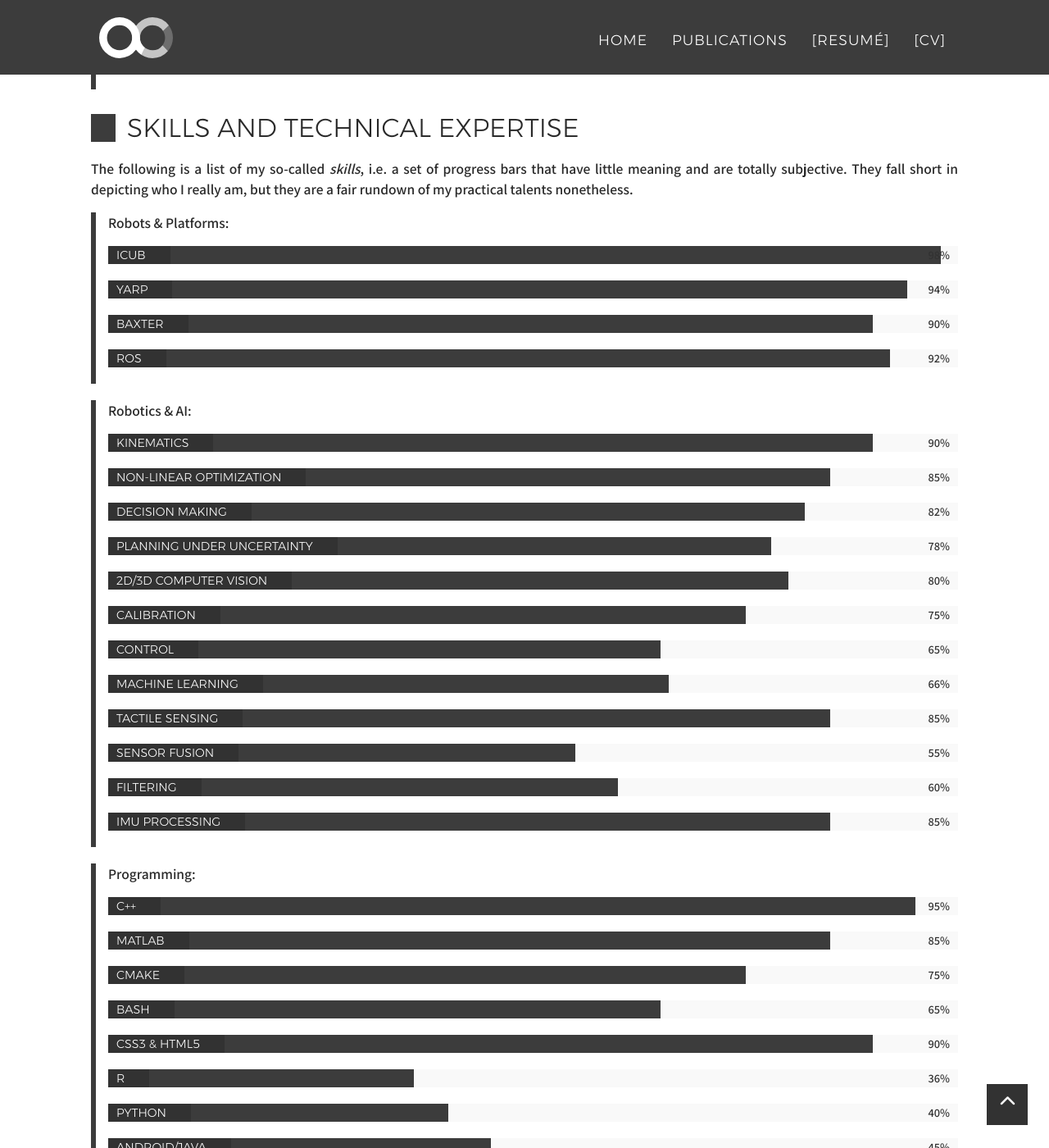
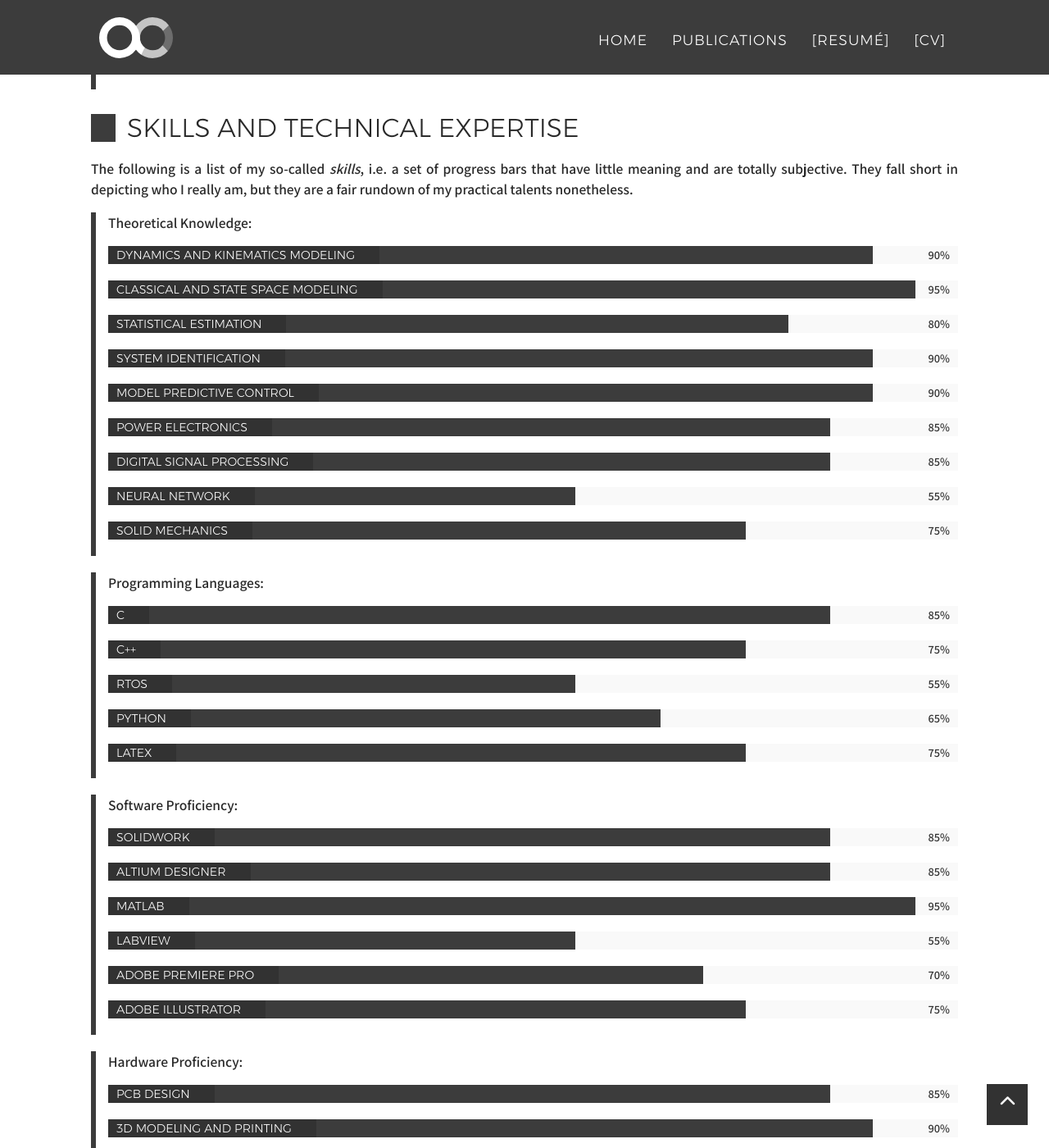
Before and after one commit to KhoiDLy/KhoiDLy.github.io, a Jekyll site: the page built from _posts/cv/2021-05-15-CV-AlessandroRoncone.md, in a window 1280 px wide and 1400 px high, scrolled down 8539 px. Shown: the whole window at 82% size. Built offline with Jekyll 4.4.1, drawn with Linux system fonts in a browser that asks for light colours; nearby versions of some CDN libraries; some web fonts are replaced; some of the changed text lies outside the part shown.

Commit message:
Update cv-skills.yml

```diff
--- a/_data/cv-skills.yml
+++ b/_data/cv-skills.yml
@@ -1,104 +1,58 @@
- - name: Robots & Platforms
+ - name: Theoretical Knowledge
    items:
-    - name: iCub
-      knowledge: 98
-    - name: YARP
-      knowledge: 94
-    - name: Baxter
+    - name: Dynamics and Kinematics Modeling
       knowledge: 90
-    - name: ROS
-      knowledge: 92
- - name: Robotics & AI
+    - name: Classical and State Space Modeling
+      knowledge: 95
+    - name: Statistical Estimation
+      knowledge: 80
+    - name: System Identification
+      knowledge: 90
+    - name: Model Predictive Control
+      knowledge: 90
+    - name: Power Electronics
+      knowledge: 85
+    - name: digital signal processing
+      knowledge: 85
+    - name: Neural Network
+      knowledge: 55
+    - name: Solid Mechanics
+      knowledge: 75
+ - name: Programming Languages
    items:
-    - name: Kinematics
+    - name: C
+      knowledge: 85
+    - name: C++
+      knowledge: 75
+    - name: RTOS
+      knowledge: 55
+    - name: Python
+      knowledge: 65
+    - name: LATEX
+      knowledge: 75
+ - name: Software Proficiency
+   items:
+    - name: SolidWork
+      knowledge: 85
+    - name: Altium Designer
+      knowledge: 85
+    - name: Matlab
+      knowledge: 95
+    - name: Labview
+      knowledge: 55
+    - name: Adobe Premiere Pro
+      knowledge: 70
+    - name: Adobe Illustrator
+      knowledge: 75
+ - name: Hardware Proficiency
+   items:
+    - name: PCB Design
+      knowledge: 85
+    - name: 3D modeling and printing
       knowledge: 90
-    - name: Non-Linear Optimization
-      knowledge: 85
-    - name: Decision Making
-      knowledge: 82
-    - name: Planning under uncertainty
-      knowledge: 78
-    - name: 2D/3D Computer Vision
-      knowledge: 80
-    - name: Calibration
+    - name: Laser cutting
+      knowledge: 95
+    - name: Lathing and Milling
       knowledge: 75
-    - name: Control
-      knowledge: 65
-    - name: Machine Learning
-      knowledge: 66
-    - name: Tactile Sensing
-      knowledge: 85
-    - name: Sensor Fusion
-      knowledge: 55
-    - name: Filtering
+    - name: Wet Lab Skills
       knowledge: 60
-    - name: IMU Processing
-      knowledge: 85
- - name: Programming
-   items:
-    - name: C++
-      knowledge: 95
-    - name: Matlab
-      knowledge: 85
-    - name: CMake
-      knowledge: 75
-    - name: Bash
-      knowledge: 65
-    - name: CSS3 & HTML5
-      knowledge: 90
-    - name: R
-      knowledge: 36
-    - name: Python
-      knowledge: 40
-    - name: Android/Java
-      knowledge: 45
- - name: OS/Software
-   items:
-    - name: Linux
-      knowledge: 95
-    - name: Windows
-      knowledge: 56
-    - name: git
-      knowledge: 94
-    - name: svn
-      knowledge: 70
-    - name: cvs
-      knowledge: 40
-    - name: Continous Integration
-      knowledge: 88
-    - name: Unit Testing
-      knowledge: 84
-    - name: Debugging
-      knowledge: 82
-    - name: Docker
-      knowledge: 74
-    - name: UX/UI
-      knowledge: 88
-    - name: Gimp
-      knowledge: 82
-    - name: Inkscape
-      knowledge: 92
- - name: Languages
-   items:
-    - name: Italian
-      knowledge: 99
-    - name: English
-      knowledge: 93
-    - name: Genovese
-      knowledge: 64
- - name: Sports
-   items:
-    - name: Running
-      knowledge: 98
-    - name: Skiing
-      knowledge: 82
-    - name: Beach volley
-      knowledge: 86
-    - name: Waterpolo
-      knowledge: 78
-    - name: Tennis
-      knowledge: 70
-    - name: Soccer
-      knowledge: 60
-    - name: Frisbee
-      knowledge: 62
```
